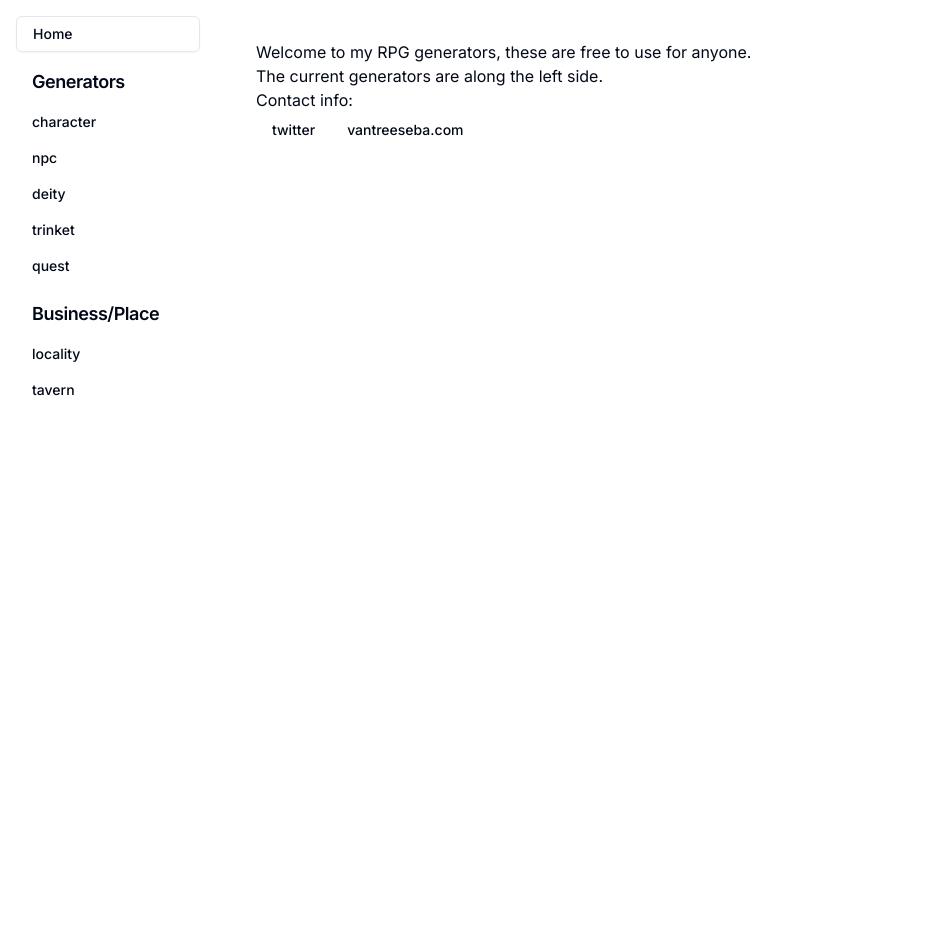
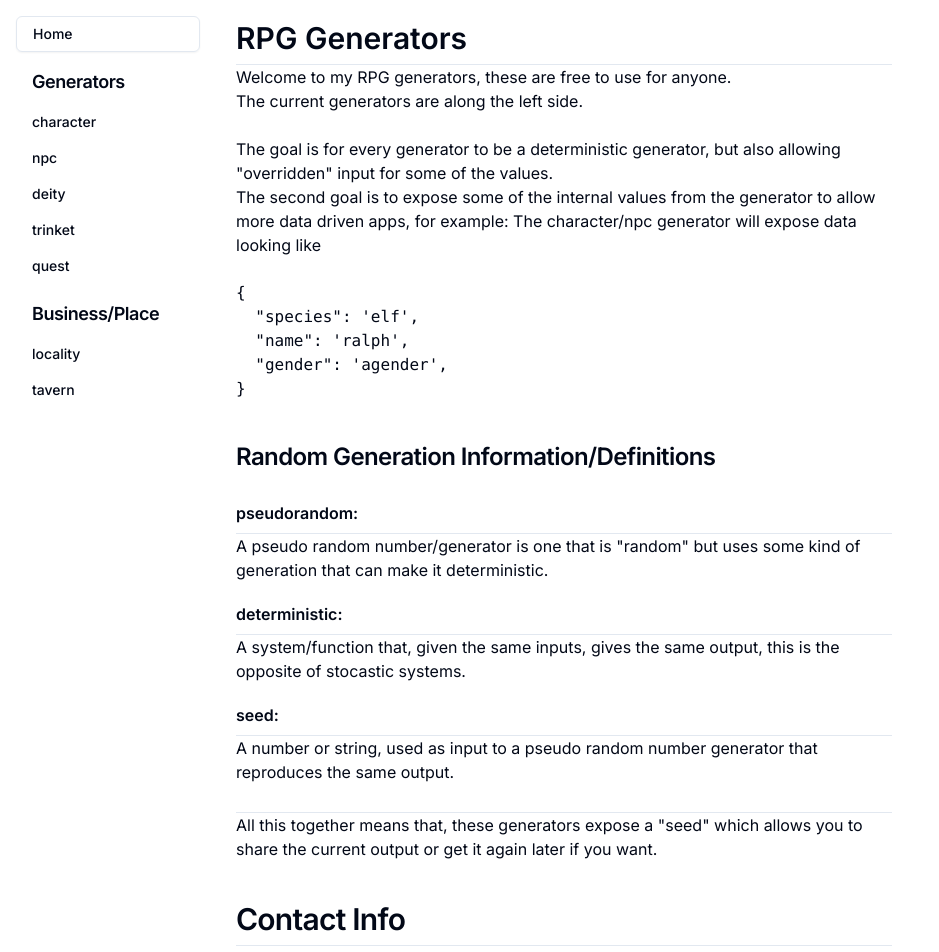
Before and after one commit to vantreeseba/rpg_generator_website, a Next.js app: page / in a window 1280 px wide. Shown: the top 952 px of the page, without its empty margins (0-939 px from the left). Before the commit the page ends 800 px from the top, so only its background shows below. Built offline with nearby package versions, Linux system fonts and the light colour scheme.

Commit message:
feat: Add more definitions info on main page.

```diff
--- a/src/app/page.tsx
+++ b/src/app/page.tsx
@@ -3,11 +3,61 @@ import { Button } from '@/components/ui/button';
 
 export default function Home() {
   return (
-    <div className="m-10">
-      <div>Welcome to my RPG generators, these are free to use for anyone.</div>
-      <div>The current generators are along the left side.</div>
-      <div>
-        Contact info:
+    <div className="m-5 max-w-prose">
+      <h2 className="mt-10 border-b pb-2 text-3xl font-semibold transition-colors first:mt-0">
+        RPG Generators
+      </h2>
+
+      <p>
+        Welcome to my RPG generators, these are free to use for anyone.
+        <br />
+        The current generators are along the left side.
+        <br />
+        <br />
+        The goal is for every generator to be a deterministic generator, but also allowing
+        "overridden" input for some of the values.
+        <br />
+        The second goal is to expose some of the internal values from the generator to allow more
+        data driven apps, for example: The character/npc generator will expose data looking like
+        <pre>
+          {`
+{
+  "species": 'elf',
+  "name": 'ralph',
+  "gender": 'agender',
+}`}
+        </pre>
+      </p>
+
+      <h2 className="mt-10 scroll-m-20 pb-2 text-2xl font-semibold tracking-tight transition-colors first:mt-0">
+        Random Generation Information/Definitions
+      </h2>
+      <h2 className="mt-5 border-b pb-2 text-l font-semibold transition-colors">pseudorandom:</h2>
+      <dd>
+        A pseudo random number/generator is one that is "random" but uses some kind of generation
+        that can make it deterministic.
+      </dd>
+      <h2 className="mt-5 border-b pb-2 text-l font-semibold transition-colors">deterministic:</h2>
+      <dd>
+        A system/function that, given the same inputs, gives the same output, this is the opposite
+        of stocastic systems.
+      </dd>
+
+      <h2 className="mt-5 border-b pb-2 text-l font-semibold transition-colors">seed:</h2>
+      <dd>
+        A number or string, used as input to a pseudo random number generator that reproduces the
+        same output.
+      </dd>
+
+      <h2 className="mt-5 border-b pb-2 text-l font-semibold transition-colors"></h2>
+      <p>
+        All this together means that, these generators expose a "seed" which allows you to share the
+        current output or get it again later if you want.
+      </p>
+
+      <h2 className="mt-10 scroll-m-20 border-b pb-2 text-3xl font-semibold tracking-tight transition-colors first:mt-0">
+        Contact Info
+      </h2>
       <div>
         <Button variant="ghost">
           <Link href="http://twitter.com/vantreeseba">twitter</Link>
@@ -17,6 +67,5 @@ export default function Home() {
         </Button>
       </div>
     </div>
-    </div>
   );
 }
```
Lines whose indentation alone changed are shown as unchanged.
